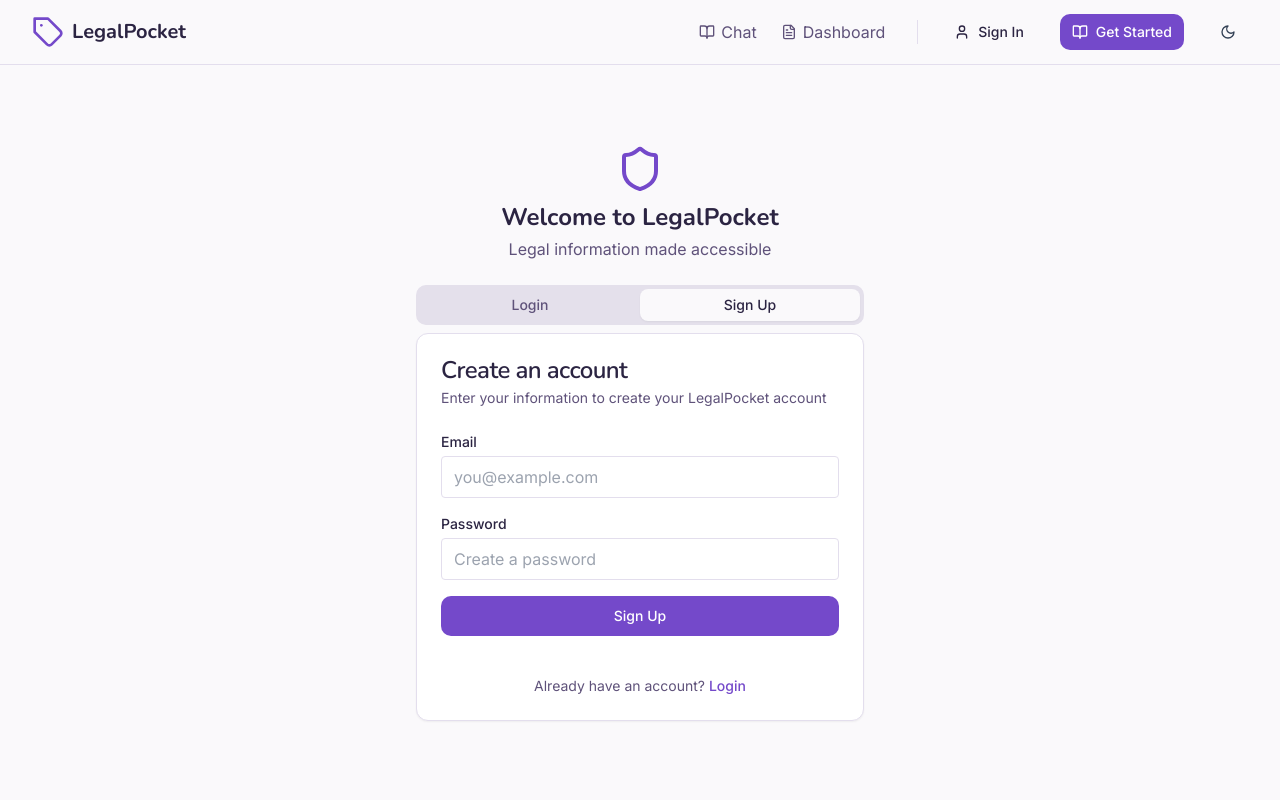
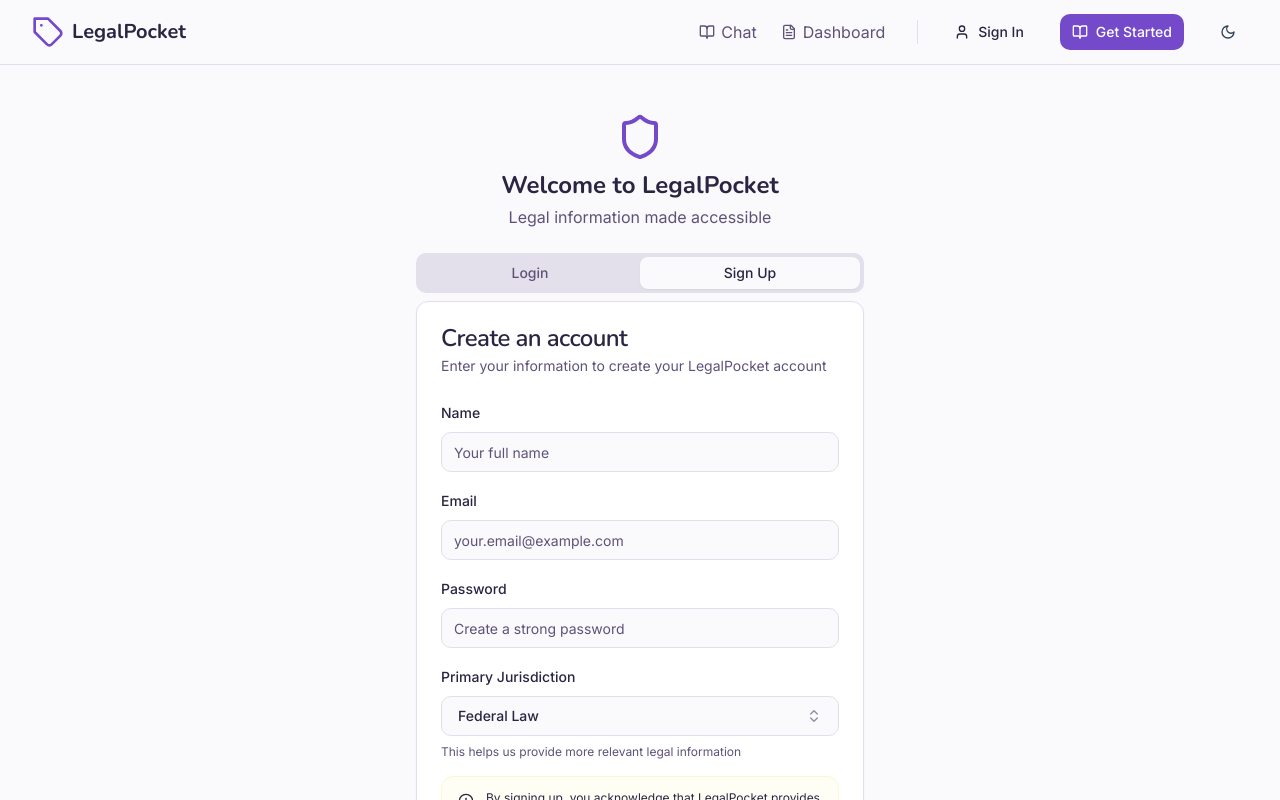
Before and after one commit to Fortune-devop/legal-pocket-compass, a React (Vite) app: page /login in a window 1280 px wide. Both pictures are taken after a click on the button "Sign up". Shown: the top 800 px of the page. Built offline with nearby package versions, Linux system fonts and the light colour scheme.

Commit message:
Add name field to signup form
Adds a name field to the signup form in the Login page.

```diff
--- a/src/pages/Login.tsx
+++ b/src/pages/Login.tsx
@@ -1,15 +1,40 @@
 
 import { useState } from "react";
+import { Link } from "react-router-dom";
 import { Button } from "@/components/ui/button";
+import { Input } from "@/components/ui/input";
+import { Label } from "@/components/ui/label";
 import { Card, CardContent, CardDescription, CardFooter, CardHeader, CardTitle } from "@/components/ui/card";
 import { Tabs, TabsContent, TabsList, TabsTrigger } from "@/components/ui/tabs";
-import { Shield } from "lucide-react";
+import { JurisdictionSelector } from "@/components/jurisdiction-selector";
+import { AlertCircle, Shield } from "lucide-react";
+import { Alert, AlertDescription } from "@/components/ui/alert";
 
 const Login = () => {
+  const [email, setEmail] = useState("");
+  const [password, setPassword] = useState("");
+  const [name, setName] = useState("");
+  const [jurisdiction, setJurisdiction] = useState("federal");
   const [activeTab, setActiveTab] = useState("login");
+
+  const handleLogin = (e: React.FormEvent) => {
+    e.preventDefault();
+    // This would normally connect to a backend
+    console.log("Login attempted with:", { email, password, jurisdiction });
+  };
+
+  const handleSignup = (e: React.FormEvent) => {
+    e.preventDefault();
+    // This would normally connect to a backend
+    console.log("Signup attempted with:", { name, email, password, jurisdiction });
+  };
 
   const handleTabChange = (value: string) => {
     setActiveTab(value);
+  };
+
+  const handleJurisdictionSelect = (value: string) => {
+    setJurisdiction(value);
   };
 
   return (
@@ -38,17 +63,40 @@ const Login = () => {
                 </CardDescription>
               </CardHeader>
               <CardContent>
-                {/* Placeholder login form */}
-                <form className="space-y-4">
-                  <div>
-                    <label className="block mb-1 text-sm font-medium">Email</label>
-                    <input className="w-full rounded border px-3 py-2" type="email" placeholder="you@example.com" autoComplete="email" />
+                <form onSubmit={handleLogin} className="space-y-4">
+                  <div className="space-y-2">
+                    <Label htmlFor="email">Email</Label>
+                    <Input
+                      id="email"
+                      type="email"
+                      placeholder="your.email@example.com"
+                      value={email}
+                      onChange={(e) => setEmail(e.target.value)}
+                      required
+                    />
                   </div>
-                  <div>
-                    <label className="block mb-1 text-sm font-medium">Password</label>
-                    <input className="w-full rounded border px-3 py-2" type="password" placeholder="••••••••" autoComplete="current-password" />
+                  <div className="space-y-2">
+                    <div className="flex items-center justify-between">
+                      <Label htmlFor="password">Password</Label>
+                      <Link
+                        to="/forgot-password"
+                        className="text-xs text-primary hover:text-primary/80 transition-colors"
+                      >
+                        Forgot password?
+                      </Link>
+                    </div>
+                    <Input
+                      id="password"
+                      type="password"
+                      placeholder="••••••••"
+                      value={password}
+                      onChange={(e) => setPassword(e.target.value)}
+                      required
+                    />
                   </div>
-                  <Button className="w-full mt-2">Login</Button>
+                  <Button type="submit" className="w-full">
+                    Login
+                  </Button>
                 </form>
               </CardContent>
               <CardFooter className="flex flex-col">
@@ -75,17 +123,62 @@ const Login = () => {
                 </CardDescription>
               </CardHeader>
               <CardContent>
-                {/* Placeholder signup form */}
-                <form className="space-y-4">
-                  <div>
-                    <label className="block mb-1 text-sm font-medium">Email</label>
-                    <input className="w-full rounded border px-3 py-2" type="email" placeholder="you@example.com" autoComplete="email" />
+                <form onSubmit={handleSignup} className="space-y-4">
+                  <div className="space-y-2">
+                    <Label htmlFor="signup-name">Name</Label>
+                    <Input
+                      id="signup-name"
+                      type="text"
+                      placeholder="Your full name"
+                      value={name}
+                      onChange={(e) => setName(e.target.value)}
+                      required
+                    />
                   </div>
-                  <div>
-                    <label className="block mb-1 text-sm font-medium">Password</label>
-                    <input className="w-full rounded border px-3 py-2" type="password" placeholder="Create a password" autoComplete="new-password" />
+                  <div className="space-y-2">
+                    <Label htmlFor="signup-email">Email</Label>
+                    <Input
+                      id="signup-email"
+                      type="email"
+                      placeholder="your.email@example.com"
+                      value={email}
+                      onChange={(e) => setEmail(e.target.value)}
+                      required
+                    />
                   </div>
-                  <Button className="w-full mt-2">Sign Up</Button>
+                  <div className="space-y-2">
+                    <Label htmlFor="signup-password">Password</Label>
+                    <Input
+                      id="signup-password"
+                      type="password"
+                      placeholder="Create a strong password"
+                      value={password}
+                      onChange={(e) => setPassword(e.target.value)}
+                      required
+                    />
+                  </div>
+                  <div className="space-y-2">
+                    <Label htmlFor="jurisdiction">Primary Jurisdiction</Label>
+                    <JurisdictionSelector
+                      defaultValue={jurisdiction}
+                      onSelect={handleJurisdictionSelect}
+                      className="w-full"
+                    />
+                    <p className="text-xs text-muted-foreground mt-1">
+                      This helps us provide more relevant legal information
+                    </p>
+                  </div>
+                  <Alert variant="default" className="bg-legal-yellow/20 border-legal-yellow">
+                    <AlertCircle className="h-4 w-4" />
+                    <AlertDescription className="text-xs">
+                      By signing up, you acknowledge that LegalPocket provides information,
+                      not legal advice. Always consult with a qualified attorney for specific
+                      legal concerns.
+                    </AlertDescription>
+                  </Alert>
+                  <Button type="submit" className="w-full">
+                    Create Account
+                  </Button>
                 </form>
               </CardContent>
               <CardFooter className="flex flex-col">
```
